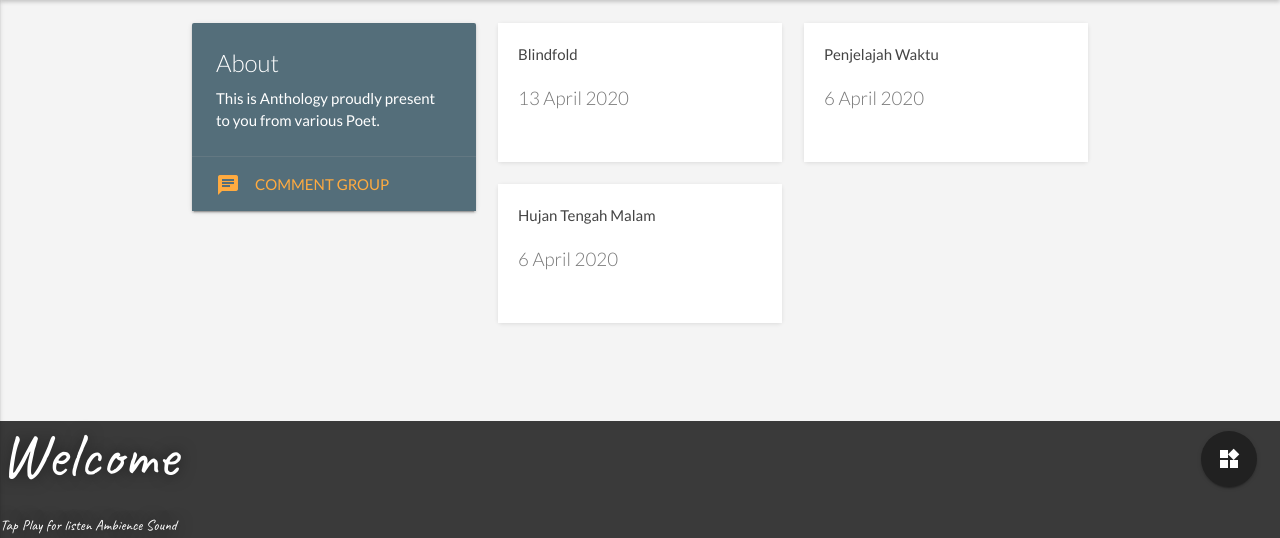
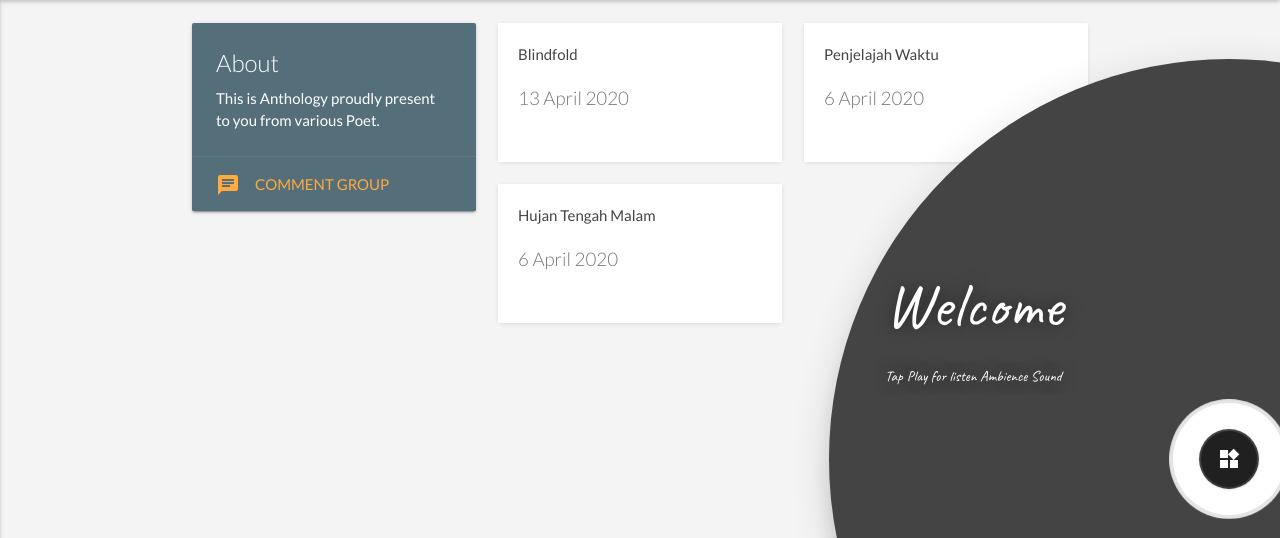
Before and after one commit to taufardh/poetry, a Jekyll site: the page built from index.html, in a window 1280 px wide. Shown: the part 390-928 px from the top of the page. Built offline with Jekyll 4.4.1, drawn with Linux system fonts in a browser that asks for light colours; comment, search, counter and statistics services are not loaded.

Commit message:
update css reference

```diff
--- a/_includes/footer.html
+++ b/_includes/footer.html
@@ -52,8 +52,7 @@
 
     <!-- Core Javascript -->
     <script src="https://code.jquery.com/jquery-3.5.1.min.js" integrity="sha256-9/aliU8dGd2tb6OSsuzixeV4y/faTqgFtohetphbbj0=" crossorigin="anonymous"></script>
-    <!-- <script src="https://cdnjs.cloudflare.com/ajax/libs/materialize/0.100.2/js/materialize.min.js"></script> -->
-    <script src="{{ "/assets/js/materialize.js" | prepend: site.baseurl }}"></script>
+    <script src="https://cdnjs.cloudflare.com/ajax/libs/materialize/0.100.2/js/materialize.min.js"></script>
     <script src="{{ "/assets/js/imagesloaded.pkgd.min.js" | prepend: site.baseurl }}"></script>
     <script src="{{ "/assets/js/masonry.pkgd.min.js" | prepend: site.baseurl }}"></script>
     <script src="{{ "/assets/js/color-thief.min.js" | prepend: site.baseurl }}"></script>
--- a/_includes/header.html
+++ b/_includes/header.html
@@ -28,8 +28,8 @@
     <link href='https://fonts.googleapis.com/css?family=Lato:300,400,700' rel='stylesheet' type='text/css'>
 
     <!-- Stylesheet -->
-    <!-- <link href='https://cdnjs.cloudflare.com/ajax/libs/materialize/0.100.2/css/materialize.min.css' rel='stylesheet' type='text/css'> -->
-    <link href="{{ "/assets/css/gallery-materialize.min.css" | prepend: site.baseurl }}" rel="stylesheet">
+    <link href='https://cdnjs.cloudflare.com/ajax/libs/materialize/0.100.2/css/materialize.min.css' rel='stylesheet' type='text/css'>
+    <link href="{{ "/assets/css/gallery-materialize.css" | prepend: site.baseurl }}" rel="stylesheet">
 
     <!-- Material Icons -->
     <link href="https://fonts.googleapis.com/icon?family=Material+Icons" rel="stylesheet">
```
